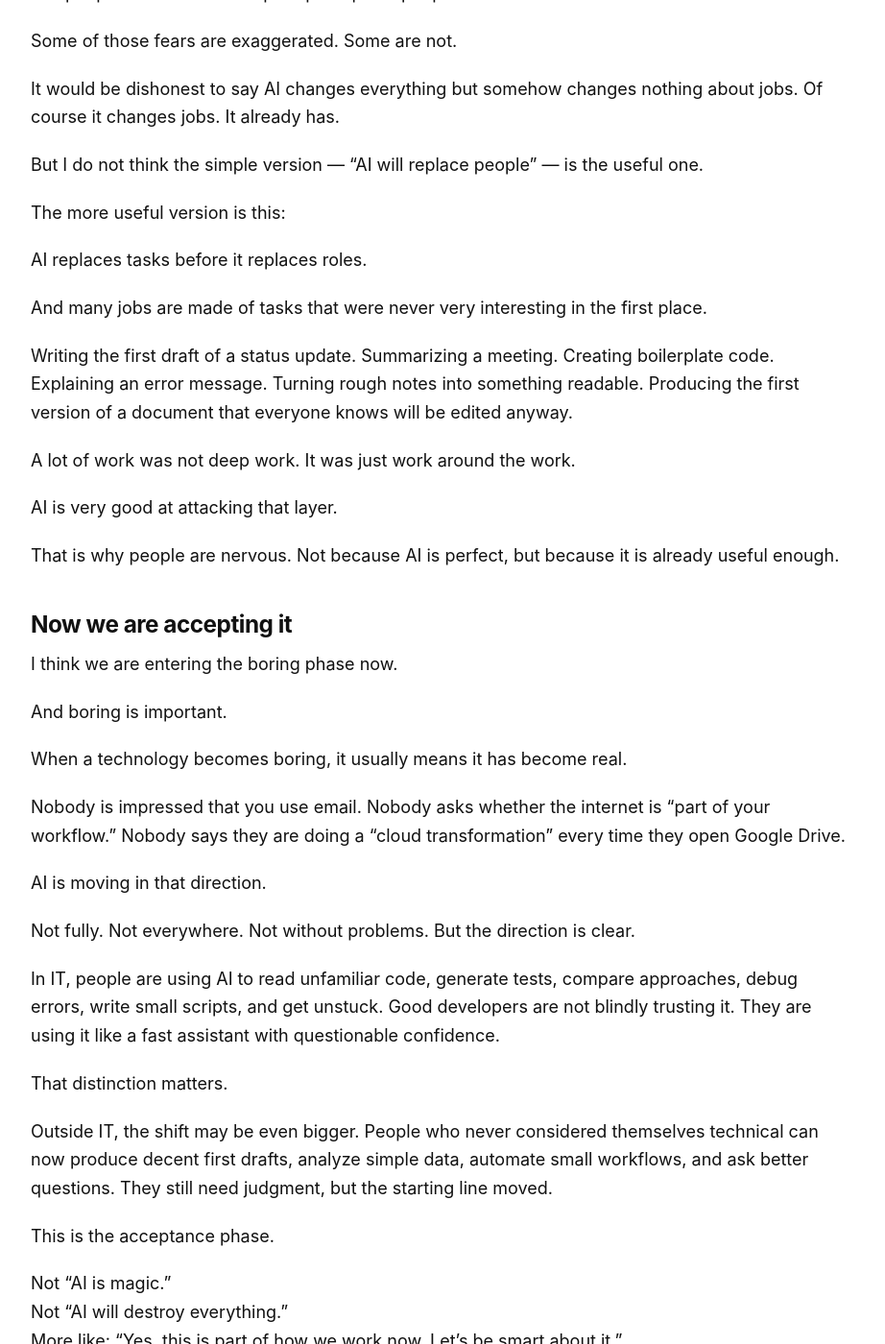
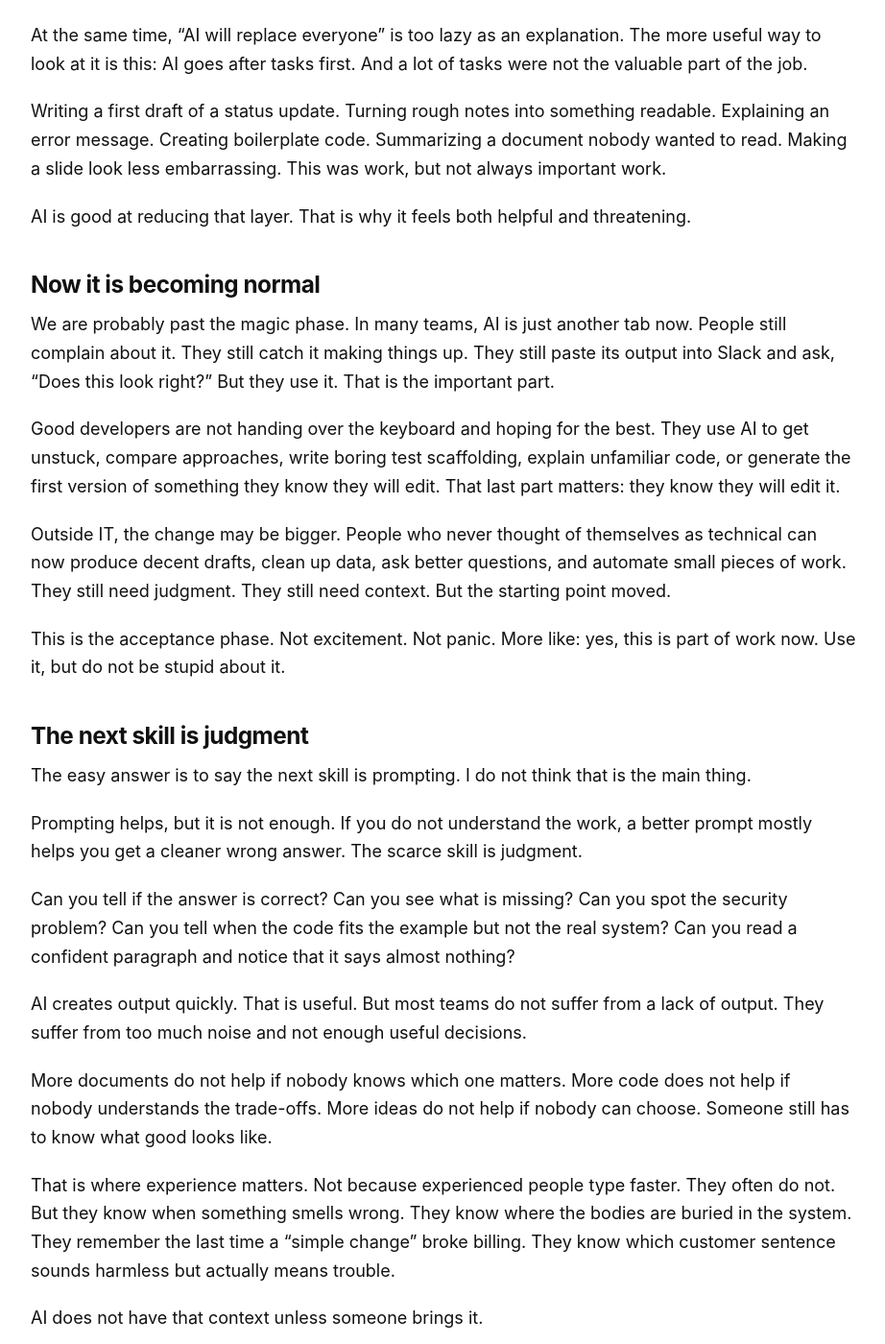
Before and after one commit to adiacov/adiacov.github.io, a Jekyll site: the page built from _posts/2026-05-30-after-acceptance.md, in a window 1280 px wide and 1400 px high, scrolled down 1666 px. Shown: the whole window at 96% size, without its empty margins (178-1100 px from the left). Built offline with Jekyll 4.4.1, drawn with Linux system fonts in a browser that asks for light colours; some of the changed text lies outside the part shown.

Commit message:
Publish posts from writing repo

```diff
--- a/_posts/2026-05-30-after-acceptance.md
+++ b/_posts/2026-05-30-after-acceptance.md
@@ -6,169 +6,89 @@ date: 2026-05-30
 series: "AI era at work"
 ---
 
-AI is already part of work.
+## Key takeaways
 
-Not in some future-looking conference-slide way. In a very normal, everyday way.
+- AI is already part of everyday work, not a future topic waiting for a strategy deck.
+- The useful way to think about AI is not “replacement” first, but which tasks it removes, changes, or makes cheaper.
+- The next important skill is judgment: knowing what is correct, useful, safe, and worth doing.
+- AI can make weak thinking look polished, so ownership of the result matters more, not less.
 
-A developer asks it to explain a piece of code. A marketer uses it to draft five campaign ideas. A recruiter asks it to clean up a job description. Someone in finance uses it to summarize a long report because, honestly, no one wanted to read the whole thing.
+AI is already in the workday. Not everywhere and not perfectly, but enough that pretending it is still “coming soon” feels strange.
 
-This is no longer experimental. It is becoming routine.
+A developer uses it to understand code they did not write. Someone in marketing asks for ten rough campaign ideas. A recruiter cleans up a job description. A manager pastes meeting notes into a chat window and asks for a summary because the meeting was already too long the first time.
 
-And I think the most interesting story is not only what AI can do. It is how people reacted to it.
+This is not science fiction anymore. It is Tuesday. What interests me is not only the technology. It is the reaction around it, especially in IT.
 
-Especially in IT.
+## The fun part came first
 
-## First, we were excited
+At the beginning, AI felt like a cheat code. You asked for a function and got one. You asked it to explain an error and it gave you something better than the first five search results. You asked for a test case, a SQL query, a regex, or a release note, and it gave you a starting point before you had time to open another tab.
 
-The first phase was fun.
+Was it always right? No. Was it useful anyway? Very often, yes. That is the part people sometimes miss. A tool does not need to be perfect to change behavior. It only needs to be useful often enough that people start reaching for it by default.
 
-You typed a question and got an answer. You asked for code and it produced something that looked usable. You asked for documentation, test cases, SQL queries, release notes, regex patterns, and it gave you a starting point in seconds.
+That happened fast. Developers used it as a faster rubber duck. Product people used it to shape rough ideas. Non-technical people suddenly had a way to do small technical-looking tasks without waiting three days for someone busy.
 
-For many people, it felt like cheating.
+The excitement made sense. Then the uncomfortable question showed up: if this thing can do part of my work, what exactly is my work?
 
-In a good way.
+## Then came the nervous part
 
-Developers saw it as a faster Stack Overflow. Managers saw productivity. Product people saw faster prototyping. Non-technical people suddenly realized they could do some things without waiting for the “technical person” to become available.
+The fear was not irrational. Some people talked about it badly, but the concern itself was real.
 
-There was a lot of excitement, and some of it was justified.
+Will companies hire fewer juniors? Will managers expect more output without changing deadlines? Will mediocre content become even cheaper? Will people who know how to talk to tools start replacing people who know how the actual system works?
 
-AI really can save time. It really can remove annoying friction. It really can help people start faster.
+Some of this will happen. Some of it already is. I do not buy the clean version where AI simply “empowers everyone” and nobody loses anything. That sounds nice, but it is not how companies behave when they find a cheaper way to do a task.
 
-But after the first wave of excitement, another thought appeared.
+At the same time, “AI will replace everyone” is too lazy as an explanation. The more useful way to look at it is this: AI goes after tasks first. And a lot of tasks were not the valuable part of the job.
 
-If this tool can do part of my work, what does that mean for me?
+Writing a first draft of a status update. Turning rough notes into something readable. Explaining an error message. Creating boilerplate code. Summarizing a document nobody wanted to read. Making a slide look less embarrassing. This was work, but not always important work.
 
-## Then came the fear
+AI is good at reducing that layer. That is why it feels both helpful and threatening.
 
-This part was also predictable.
+## Now it is becoming normal
 
-Every team had some version of the same conversation.
+We are probably past the magic phase. In many teams, AI is just another tab now. People still complain about it. They still catch it making things up. They still paste its output into Slack and ask, “Does this look right?” But they use it. That is the important part.
 
-Will AI replace junior developers?
-Will companies hire fewer people?
-Will content become cheap and empty?
-Will managers expect twice the output with the same salary?
-Will people who understand prompts replace people who understand the actual work?
+Good developers are not handing over the keyboard and hoping for the best. They use AI to get unstuck, compare approaches, write boring test scaffolding, explain unfamiliar code, or generate the first version of something they know they will edit. That last part matters: they know they will edit it.
 
-Some of those fears are exaggerated. Some are not.
+Outside IT, the change may be bigger. People who never thought of themselves as technical can now produce decent drafts, clean up data, ask better questions, and automate small pieces of work. They still need judgment. They still need context. But the starting point moved.
 
-It would be dishonest to say AI changes everything but somehow changes nothing about jobs. Of course it changes jobs. It already has.
+This is the acceptance phase. Not excitement. Not panic. More like: yes, this is part of work now. Use it, but do not be stupid about it.
 
-But I do not think the simple version — “AI will replace people” — is the useful one.
+## The next skill is judgment
 
-The more useful version is this:
+The easy answer is to say the next skill is prompting. I do not think that is the main thing.
 
-AI replaces tasks before it replaces roles.
+Prompting helps, but it is not enough. If you do not understand the work, a better prompt mostly helps you get a cleaner wrong answer. The scarce skill is judgment.
 
-And many jobs are made of tasks that were never very interesting in the first place.
+Can you tell if the answer is correct? Can you see what is missing? Can you spot the security problem? Can you tell when the code fits the example but not the real system? Can you read a confident paragraph and notice that it says almost nothing?
 
-Writing the first draft of a status update. Summarizing a meeting. Creating boilerplate code. Explaining an error message. Turning rough notes into something readable. Producing the first version of a document that everyone knows will be edited anyway.
+AI creates output quickly. That is useful. But most teams do not suffer from a lack of output. They suffer from too much noise and not enough useful decisions.
 
-A lot of work was not deep work. It was just work around the work.
+More documents do not help if nobody knows which one matters. More code does not help if nobody understands the trade-offs. More ideas do not help if nobody can choose. Someone still has to know what good looks like.
 
-AI is very good at attacking that layer.
+That is where experience matters. Not because experienced people type faster. They often do not. But they know when something smells wrong. They know where the bodies are buried in the system. They remember the last time a “simple change” broke billing. They know which customer sentence sounds harmless but actually means trouble.
 
-That is why people are nervous. Not because AI is perfect, but because it is already useful enough.
+AI does not have that context unless someone brings it.
 
-## Now we are accepting it
+## The trap is looking finished too early
 
-I think we are entering the boring phase now.
+This is the part I worry about most: AI makes unfinished thinking look finished.
 
-And boring is important.
+A weak idea can come back with a clean structure. Bad code can come back with comments. A shallow strategy can come back with confident headings. It looks done enough that people may stop too early.
 
-When a technology becomes boring, it usually means it has become real.
+That is dangerous. A polished wrong answer is still wrong. It just travels faster.
 
-Nobody is impressed that you use email. Nobody asks whether the internet is “part of your workflow.” Nobody says they are doing a “cloud transformation” every time they open Google Drive.
+So the real skill is not simply using AI. Everyone will use AI. The real skill is using it without becoming lazy.
 
-AI is moving in that direction.
+Ask it for a draft, then challenge the draft. Ask for options, then choose based on context. Use it to move faster, but keep ownership of the result.
 
-Not fully. Not everywhere. Not without problems. But the direction is clear.
+If AI helps you write the report, it is still your report. If it helps you write the code, it is still your code. If it helps you make the decision, it is still your decision. The tool can assist. It cannot take responsibility.
 
-In IT, people are using AI to read unfamiliar code, generate tests, compare approaches, debug errors, write small scripts, and get unstuck. Good developers are not blindly trusting it. They are using it like a fast assistant with questionable confidence.
+## Where this leaves us
 
-That distinction matters.
+The first reaction was excitement. The second was fear. Now we are in acceptance. What comes next is maturity.
 
-Outside IT, the shift may be even bigger. People who never considered themselves technical can now produce decent first drafts, analyze simple data, automate small workflows, and ask better questions. They still need judgment, but the starting line moved.
+That means we stop treating AI like a toy, a miracle, or a monster. It is a powerful tool. It is useful. It is also wrong often enough that blind trust is a bad idea.
 
-This is the acceptance phase.
+The people who benefit most will not be the ones who copy-paste fastest. They will be the ones who understand the work well enough to use AI without being used by it.
 
-Not “AI is magic.”
-Not “AI will destroy everything.”
-More like: “Yes, this is part of how we work now. Let’s be smart about it.”
-
-## So what comes next?
-
-I think the next phase is judgment.
-
-Not prompting. Not automation. Not “10x productivity.”
-
-Judgment.
-
-Because AI can produce output. A lot of output. Quickly.
-
-That sounds great until you remember that most companies already produce too much noise. Too many documents. Too many messages. Too many dashboards. Too many meetings with summaries of meetings.
-
-More output is not automatically more value.
-
-Someone still has to decide what is correct, useful, safe, relevant, and worth doing.
-
-AI can help write code, but someone has to understand the system.
-AI can summarize a contract, but someone has to know what risk looks like.
-AI can draft a strategy, but someone has to understand the market.
-AI can write a post, but someone has to have something real to say.
-
-This is where experienced people become more valuable, not less.
-
-Not because they type faster. AI already types faster.
-
-Because they know what good looks like.
-
-They can spot nonsense. They can see missing context. They can say, “This sounds fine, but it will fail in production.” Or, “This answer is technically correct but useless for our customer.” Or, “We should not automate this until we understand why it exists.”
-
-That kind of judgment is harder to generate.
-
-## The new skill is working with AI without becoming lazy
-
-There is a trap here.
-
-AI makes it easy to produce something that looks finished before you have actually thought about it.
-
-This is dangerous.
-
-A bad answer in a clean format is still a bad answer. A weak idea with nice structure is still weak. A piece of code that compiles but does not fit the system is still a problem.
-
-So the real skill is not just “using AI.”
-
-Everyone will use AI.
-
-The real skill is using it without outsourcing your thinking.
-
-Ask better questions. Check the output. Push back. Compare options. Bring your own context. Know when to ignore the answer. Know when to start again.
-
-For developers, this means less time writing obvious code and more time reading, reviewing, designing, testing, and understanding trade-offs.
-
-For non-technical people, it means more independence, but also more responsibility. If AI helps you create the report, you still own the report. If it helps you write the message, you still own the message.
-
-The tool can help. It cannot take responsibility.
-
-## The practical conclusion
-
-The first phase was excitement.
-
-The second was fear.
-
-The third is acceptance.
-
-The next one is maturity.
-
-Maturity means we stop treating AI like a toy, a threat, or a miracle. We treat it like a powerful tool that needs direction.
-
-The people who benefit most will not be the ones who copy-paste fastest. They will be the ones who combine AI speed with human judgment.
-
-People who understand the work.
-People who ask better questions.
-People who can tell the difference between a good answer and a confident answer.
-
-AI will not remove the need to think.
-
-It will punish us faster when we do not.
+That is less glamorous than most AI predictions. It is also probably closer to what will actually happen.
```
